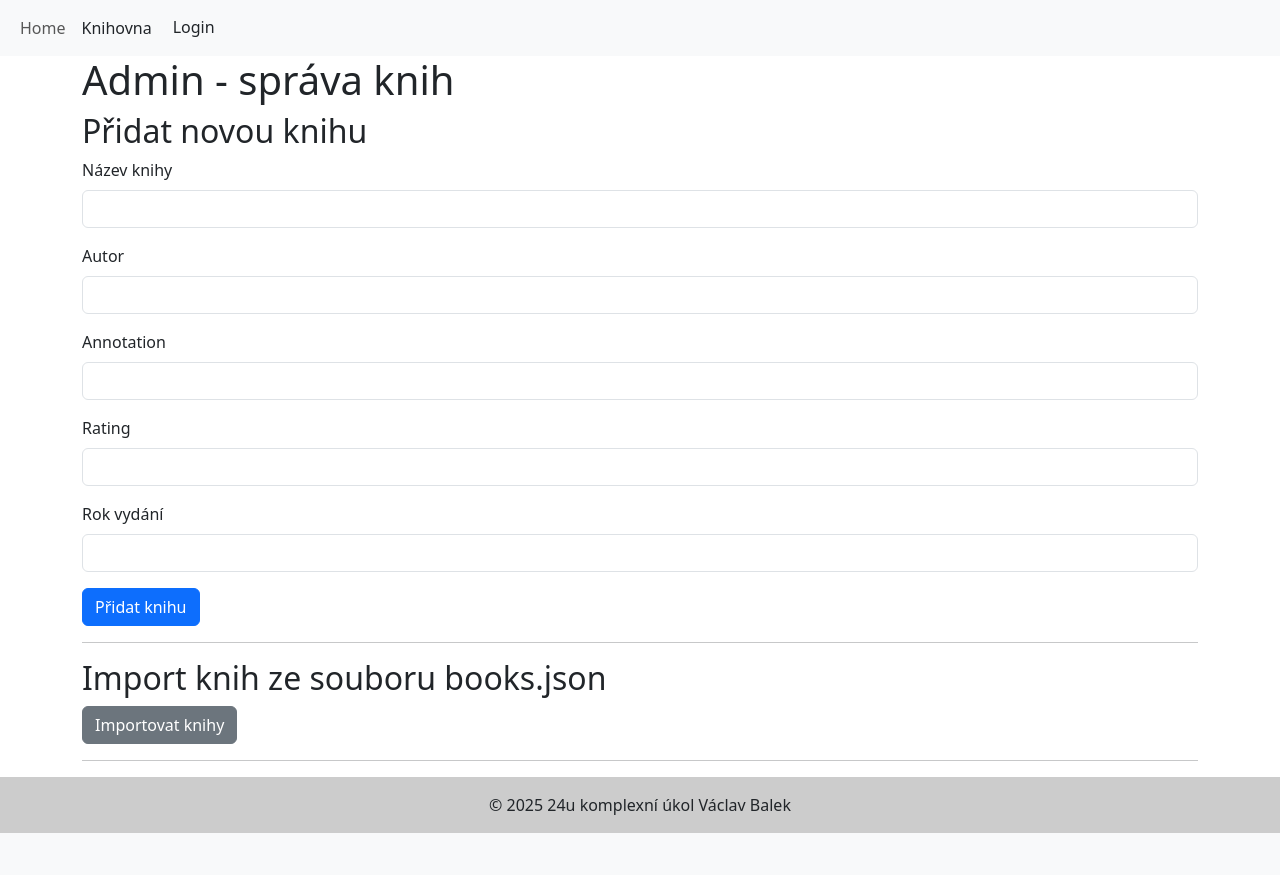
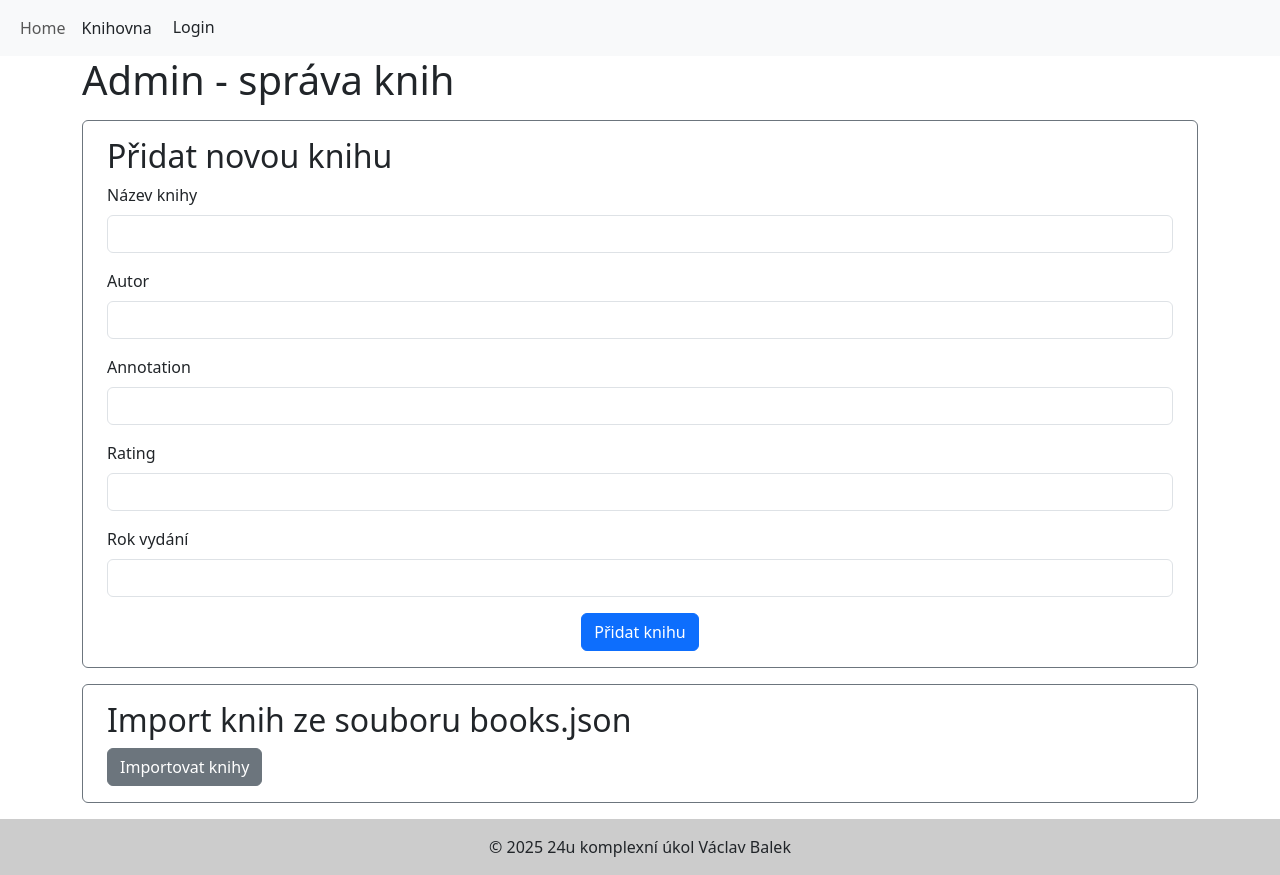
Before and after one commit to Faltrein/24u, a PHP site: page /24u/admin in a window 1280 px wide. Before the commit the page ends 833 px from the top, so only its background shows below. Run offline with PHP 8.4, Linux system fonts and the light colour scheme.

Commit message:
fixed: admin styly

```diff
--- a/js/knihovna.js
+++ b/js/knihovna.js
@@ -10,6 +10,7 @@ document.getElementById('loginForm').addEventListener('submit', function (e) {
         password: document.getElementById('password').value
     };
 
+    console.log(data);
     fetch('/24u/modules/login.php', {
         method: 'POST',
         headers: {
@@ -17,6 +18,7 @@ document.getElementById('loginForm').addEventListener('submit', function (e) {
         },
         body: JSON.stringify(data)
     })
+    .then(resp => resp.json())
     .then(resp => {
         if (resp.success) {
             window.location.href = '/24u/admin';
--- a/src/pages/admin.php
+++ b/src/pages/admin.php
@@ -15,7 +15,7 @@ unset($_SESSION['message'], $_SESSION['error']);
     <?php if (!empty($error)): ?>
         <div class="alert alert-danger"><?= htmlspecialchars($error) ?></div>
     <?php endif; ?>
-
+        <div class="border border-secondary rounded px-4 py-3 mt-3">
             <h2>Přidat novou knihu</h2>
             <form method="POST" action="/24u/modules/knihy_router.php" novalidate>
                 <input type="hidden" name="action" value="add_book" />
@@ -39,16 +39,16 @@ unset($_SESSION['message'], $_SESSION['error']);
                     <label for="year" class="form-label">Rok vydání</label>
                     <input type="number" name="year" id="year" class="form-control" min="1500" max="<?= date('Y') ?>" required>
                 </div>
+                <div class="d-flex align-items-center justify-content-center">
                     <button type="submit" class="btn btn-primary">Přidat knihu</button>
+                </div>
             </form>
-
-        <hr>
-
+        </div>
+        <div class="border border-secondary rounded px-4 py-3 mt-3 mb-3">
             <h2>Import knih ze souboru books.json</h2>
             <form method="POST" action="/24u/modules/knihy_router.php" >
                 <input type="hidden" name="action" value="import_books" />
                 <button type="submit" class="btn btn-secondary">Importovat knihy</button>
             </form>
-
-        <hr>
         </div>
+    </div>
```
Also changed, not shown: README.md. Lines whose indentation alone changed are shown as unchanged.
